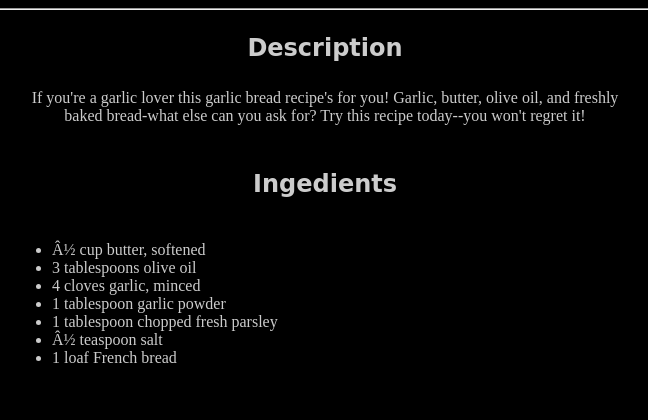
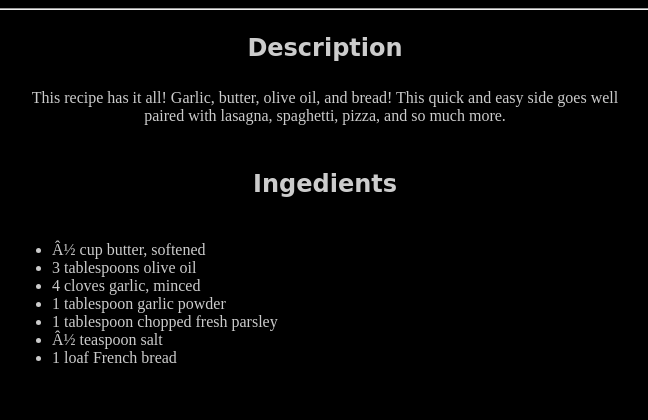
Before and after one commit to nickvulcan/odin-recipes, a plain HTML site: page recipes/garlic_bread.html in a window 1280 px wide. Shown: the part 380-800 px from the top of the page, without its empty margins (315-963 px from the left). Drawn offline with Linux system fonts and the light colour scheme.

Commit message:
Fixed garlic bread description.

```diff
--- a/recipes/garlic_bread.html
+++ b/recipes/garlic_bread.html
@@ -16,7 +16,7 @@
             <tr>
             <td align="center" width="25%"></td>
             <td align="center" width="50%">
-                If you're a garlic lover this garlic bread recipe's for you! Garlic, butter, olive oil, and freshly baked bread-what else can you ask for? Try this recipe today--you won't regret it!
+                This recipe has it all!  Garlic, butter, olive oil, and bread!  This quick and easy side goes well paired with lasagna, spaghetti, pizza, and so much more.
             </td>
             <td align="center" width="25%"></td>
         </tr>
```
